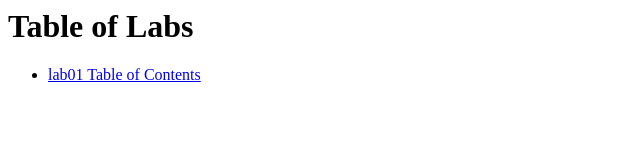
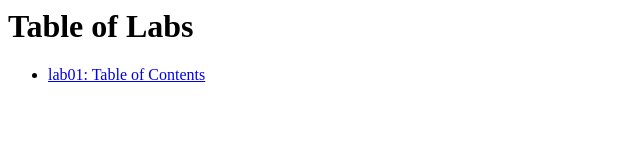
Before and after one commit to akmuzaini/ia-labs, a plain HTML site: page index.html in a window 1280 px wide. Shown: the full height of the page, 0-640 px from the left. Drawn offline with Linux system fonts and the light colour scheme.

```diff
--- a/index.html
+++ b/index.html
@@ -9,7 +9,7 @@
     <ul>
         <li>
             <a href="labs/lab01/lab01-TOC.html">
-                lab01 Table of Contents
+                lab01: Table of Contents
             </a>
         </li>
     </ul>
```
Also changed, not shown: labs/lab01/lab01-TOC.html (+1 -1 lines).
